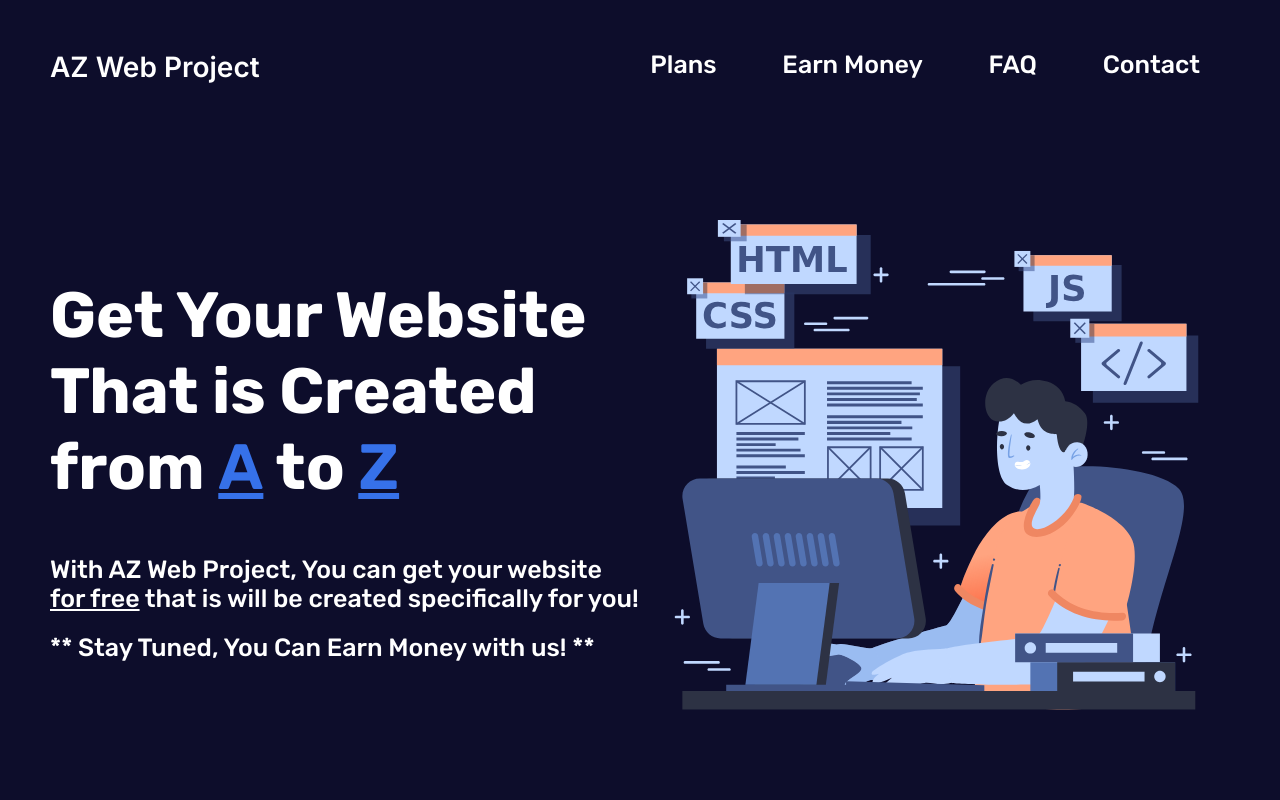
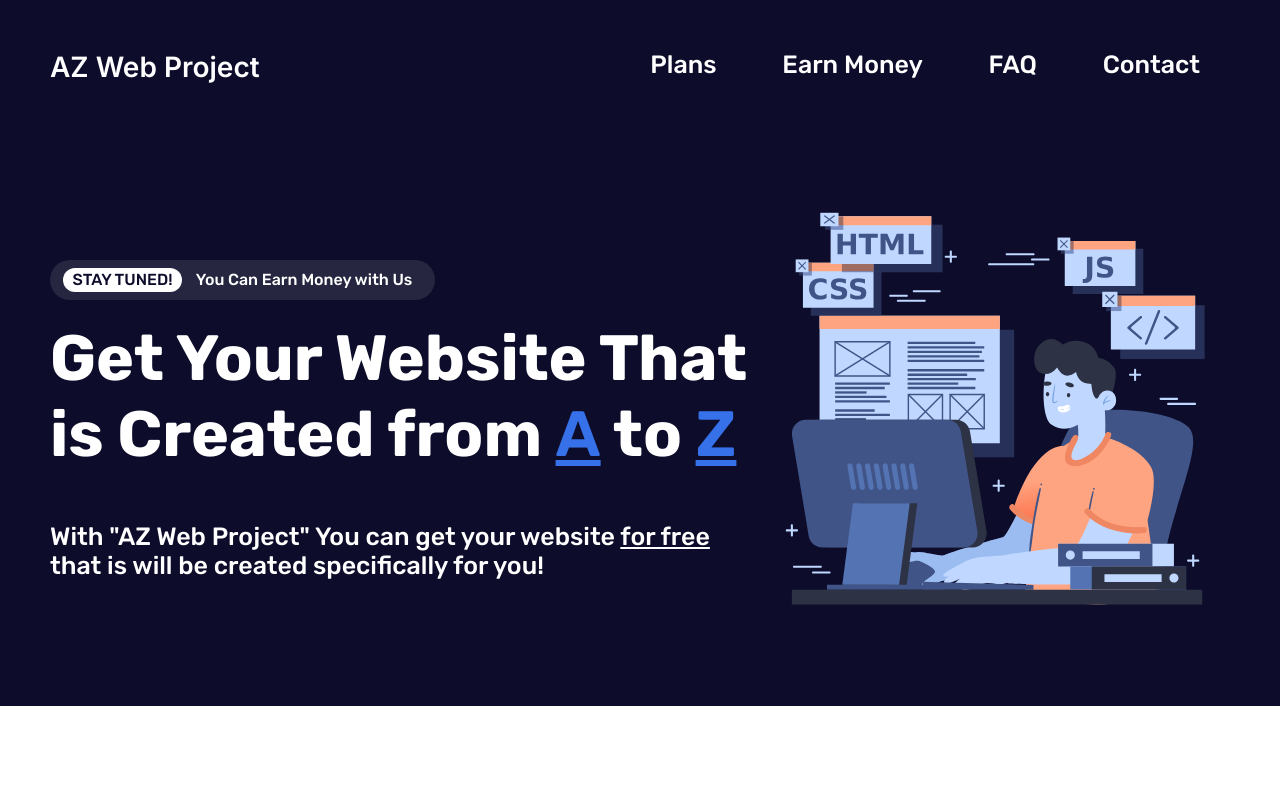
Before and after one commit to Ahmed-Magdy-S/AZ-Web-Project, a website: page index.html in a window 1280 px wide. Shown: the top 800 px of the page. Drawn offline with Linux system fonts and the light colour scheme.

Commit message:
add section-earn

```diff
--- a/index.html
+++ b/index.html
@@ -35,13 +35,12 @@
         <!-- End Navbar -->
         <div class="header__content">
             <div class="header__content-info">
+                <p class="offer"><span>Stay Tuned!</span> You Can Earn Money with Us</p>
                 <h1>Get Your Website That is Created from <span class="brand-letter">A</span> to <span
                         class="brand-letter">Z</span></h1>
-                <p>With <span class="brand-text">AZ Web Project</span>, You can get your website <span class="free">for
+                <p>With <span class="brand-text">"AZ Web Project"</span> You can get your website <span class="free">for
                         free</span> that is will be created specifically for you!
                 </p>
-                <p>** Stay Tuned, You Can Earn Money with us! **</p>
-
             </div>
             <div class="header__content-img">
                 <img src="./img/header2.svg" alt="header img">
@@ -49,7 +48,8 @@
         </div>
     </header>
     <!-- End Header -->
-    <section class="section-plan" id="section-plan">
+    <!-- Start Section Plans -->
+    <section class="section-plan container" id="section-plan">
         <div class="container">
             <h2>See Our Plans</h2>
             <div class="plan-box">
@@ -80,6 +80,20 @@
             </div>
         </div>
     </section>
+    <!-- End Section Plan -->
+    <!-- Start Section Earn -->
+    <section class="section-earn container" id="section-earn">
+        <h2>Check How Much You Can Earn</h2>
+        <h3>How it Works</h3>
+        <p>Simply, refer customers to this website.</p>
+        <p> If anyone makes a deal with us by choosing the paid service, you get 20% of what he/she paids.</p>
+        <p> If you refer more clients, you get big bonuses ! ... That's awesome ! , isn't it ? </p>
+    </section>
+    <!-- nd Section-earn -->
+    <!-- Start Section-FAQ -->
+    <section class="section-FAQ" id="section-FAQ">
+
+    </section>
 </body>
 
 </html>
--- a/style/sass/base/_typography.scss
+++ b/style/sass/base/_typography.scss
@@ -22,7 +22,7 @@ h3 {
     font-family: 'Rubik', sans-serif;
     font-weight: 700;
     margin-bottom: 2rem;
-    padding: 2.5rem;
+    padding: 2rem 0;
 
 }
 
--- a/style/sass/layout/_header.scss
+++ b/style/sass/layout/_header.scss
@@ -9,14 +9,38 @@
         align-items: center;
 
         &-info {
-            width: 50%;
+            width: 60%;
+
             p {
                 margin: 2rem 0;
+            }
+
+            .offer {
+                background: rgba(255, 255, 255, 0.1);
+                width: 38.5rem;
+                height: 4rem;
+                border-radius: 32px;
+                font-size: 1.6rem;
+                line-height: 4rem;
+                text-align: center;
+                padding: 0 2rem;
+
+                span {
+                    color: $color-primary;
+                    background-color: $color-white;
+                    line-height: 2.4rem;
+                    border-radius: 30px;
+                    text-transform: uppercase;
+                    display: inline-block;
+                    padding: 0 1rem;
+                    margin-right: 1rem;
+                    margin-left: -1rem;
+                }
             }
         }
 
         &-img {
-            width: 50%;
+            width: 40%;
         }
 
     }
--- a/style/sass/layout/_sections.scss
+++ b/style/sass/layout/_sections.scss
@@ -1,5 +1,6 @@
 @use "../abstraction/variables"as *;
 
+//section plan
 .section-plan {
     h2 {
         color: $color-primary;
@@ -40,9 +41,23 @@
 
             background-color: $color-secondary;
             color: $color-white;
+        }
+    }
+}
 
-        }
+//End .section-plan
+//Start Section-Earn
+.section-earn {
+    background: linear-gradient(to bottom, $color-secondary, $color-primary);
+    h3 {
+        text-decoration: underline;
+    }
+    p {
+        font-size: 1.8rem;
+        line-height: 1.6;
+    }
+}
+//end section-Earn
+//Start Section-FAQ
 
-    }
-
-}
+//End-Section-FAQ
```
Also changed, not shown: style/main-style.css, 1 other file.
